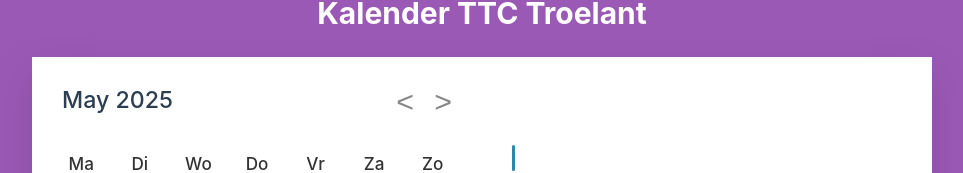
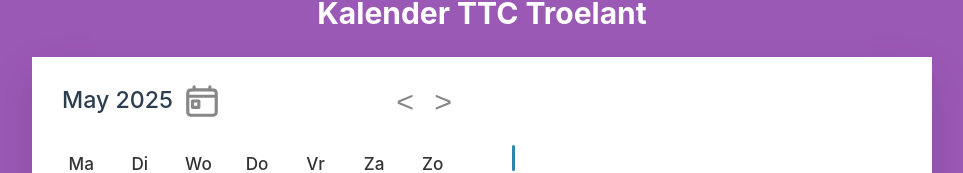
Before and after one commit to ttc-troelant/calendar, a Vue app: page / in a window 1280 px wide. Shown: the part 127-300 px from the top of the page, without its empty margins (158-1121 px from the left). Built offline with nearby package versions, Linux system fonts and the light colour scheme.

Commit message:
Add Icon to jump to current month

```diff
--- a/src/assets/main.css
+++ b/src/assets/main.css
@@ -35,6 +35,12 @@ main h1 {
 
 header .icons {
   display: flex;
+  flex-grow: 1;
+}
+
+header #currentMonth {
+  margin-left: 10px;
+  margin-right: auto;
 }
 
 header .icons button {
--- a/src/components/CalendarComponent.vue
+++ b/src/components/CalendarComponent.vue
@@ -3,6 +3,9 @@
     <header>
       <p class="current-date">{{ months[currMonth] }} {{ currYear }}</p>
       <div class="icons">
+        <button id="currentMonth" @click="GoToCurrentMonth">
+          <CalendarIcon></CalendarIcon>
+        </button>
         <button ref="prev" id="prev" @click="DecreaseMonth">&#60;</button>
         <button ref="next" id="next" @click="IncrementMonth">&#62;</button>
       </div>
@@ -42,6 +45,7 @@
 <script setup lang="ts">
 import { ActivityCategory, type Activity } from '@/models/Activity';
 import { ref, computed } from 'vue'
+import CalendarIcon from './CalendarIcon.vue';
 
 const emit = defineEmits<{
   changeMonth: [currYear: number, currMonth: number]
@@ -106,6 +110,14 @@ function IncrementMonth() {
   emit('changeMonth', currYear.value, currMonth.value)
 }
 
+function GoToCurrentMonth() {
+  date.value = new Date()
+  currYear.value = date.value.getFullYear();
+  currMonth.value = date.value.getMonth();
+
+  emit('changeMonth', currYear.value, currMonth.value)
+}
+
 const { activities } = defineProps<{ activities: Activity[] }>()
 
 function getActivityCategoriesForDay(day: number): ActivityCategory[] {
--- /dev/null
+++ b/src/components/CalendarIcon.vue
@@ -0,0 +1,13 @@
+<template>
+  <svg class="currentMonthIcon" viewBox="0 0 24 24" fill="none" xmlns="http://www.w3.org/2000/svg">
+    <path
+      d="M3 9H21M7 3V5M17 3V5M6 12H10V16H6V12ZM6.2 21H17.8C18.9201 21 19.4802 21 19.908 20.782C20.2843 20.5903 20.5903 20.2843 20.782 19.908C21 19.4802 21 18.9201 21 17.8V8.2C21 7.07989 21 6.51984 20.782 6.09202C20.5903 5.71569 20.2843 5.40973 19.908 5.21799C19.4802 5 18.9201 5 17.8 5H6.2C5.0799 5 4.51984 5 4.09202 5.21799C3.71569 5.40973 3.40973 5.71569 3.21799 6.09202C3 6.51984 3 7.07989 3 8.2V17.8C3 18.9201 3 19.4802 3.21799 19.908C3.40973 20.2843 3.71569 20.5903 4.09202 20.782C4.51984 21 5.07989 21 6.2 21Z"
+      stroke="#878787" stroke-width="2" stroke-linecap="round" stroke-linejoin="round" />
+  </svg>
+</template>
+
+<style lang="css" scoped>
+.currentMonthIcon {
+  height: 100%;
+}
+</style>
```
